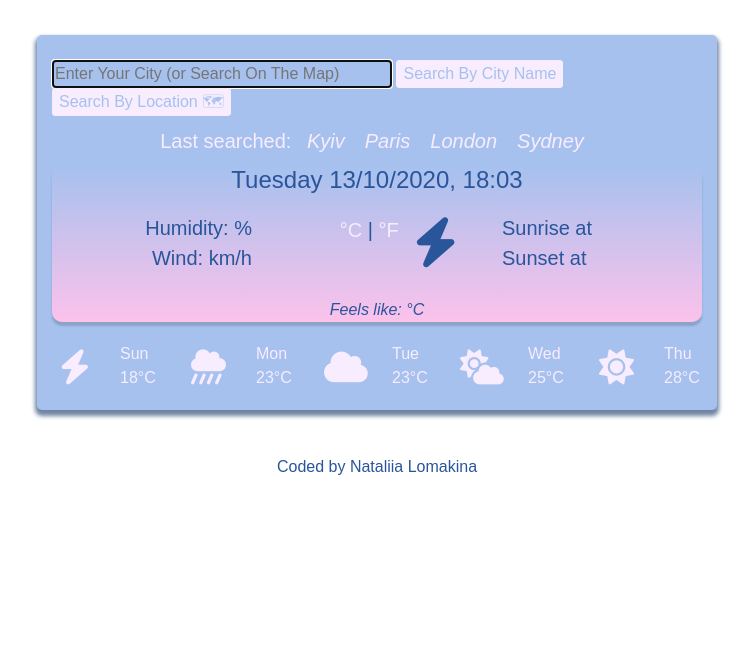
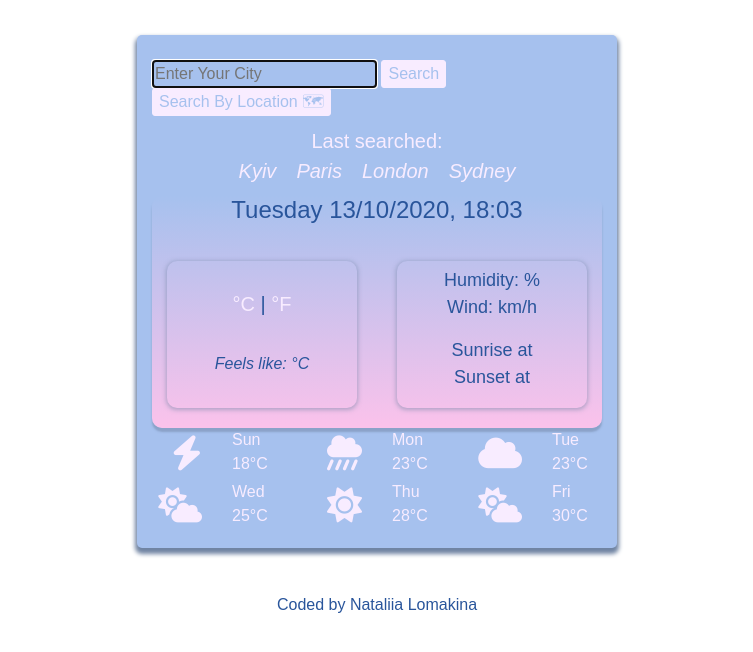
Before and after one commit to LomakinaNataliia/Weather-app, a plain HTML site: page index.html in a window 1280 px wide. Shown: the whole page, without its empty margins (263-1016 px from the left). Drawn offline with nearby package versions, Linux system fonts and the light colour scheme; no server answers; a web font is replaced by a local one.

Commit message:
improoved html and css
changed design to vertical view

```diff
--- a/index.html
+++ b/index.html
@@ -8,10 +8,8 @@
       href="https://fonts.googleapis.com/css2?family=Darker+Grotesque:wght@700&display=swap"
       rel="stylesheet"
     />
-    <link
-      href="https://fonts.googleapis.com/css2?family=Srisakdi:wght@700&display=swap"
-      rel="stylesheet"
-    />
+    <link href="https://fonts.googleapis.com/css2?family=Dancing+Script:wght@700&display=swap" rel="stylesheet">
+    <link href="https://fonts.googleapis.com/css2?family=Staatliches&display=swap" rel="stylesheet">
     <link
       rel="stylesheet"
       href="https://stackpath.bootstrapcdn.com/bootstrap/4.5.2/css/bootstrap.min.css"
@@ -35,13 +33,13 @@
               type="text"
               id="city-input"
               class="search-engine"
-              placeholder="Enter Your City (or Search On The Map)"
+              placeholder="Enter Your City"
               autofocus
               autocomplete="off"
             />
             <input
               type="submit"
-              value="Search By City Name"
+              value="Search"
               class="search-button"
             />
             <input
@@ -64,44 +62,29 @@
         <div class="card-body">
           <h4 id="current-weather-date"></h4>
           <h1 id="city"></h1>
+          <p class="description" id="description"></p>
 
           <div class="row today-info">
-            <div class="col-4">
-              <p class="left-block">
-                Humidity: <span id="humidity"></span>% <br />
-                Wind: <span id="wind"></span> km/h
-              </p>
-            </div>
 
-            <div class="col-4">
-              <div class="row">
-                <div class="col-8 main-block">
+            <div class="col left-block">
               <span class="temperature" id="temperature"></span>
                 <span class="units">
                 <a href="#" class="celsius-link" id="celsius-link">°C</a>
                     |
-                    <a href="#" class="fahrenheit-link" id="fahrenheit-link"
-                      >°F</a
-                    >
+                <a href="#" class="fahrenheit-link" id="fahrenheit-link">°F</a>
               </span>
+              <p class="feels-like">Feels like: <span id="feels-like"></span> °C</p>
             </div>
 
-                <div class="col-4 main-icon">
-                  <p><i class="fas fa-bolt"></i></p>
-                </div>
-              </div>
-            </div>
-
-            <div class="col-4">
-              <p class="right-block">
-                Sunrise at <span id="sunrise"></span><br />
+            <div class="col right-block">
+                <p>Humidity: <span id="humidity"></span>% <br />
+                    Wind: <span id="wind"></span> km/h
+                </p>
+                <p>Sunrise at <span id="sunrise"></span><br />
                     Sunset at <span id="sunset"></span>
                 </p>
             </div>
           </div>
-          <p class="feels-like">Feels like: <span id="feels-like"></span> °C</p>
-
-          <p class="description" id="description"></p>
         </div>
 
         <div>
@@ -130,6 +113,8 @@
                 <div class="col-6 forecast">Tue 23°C</div>
               </div>
             </div>
+          </div>
+          <div class="row">
             <div class="col">
               <div class="row">
                 <div class="col-6 forecast-image">
@@ -144,6 +129,14 @@
                   <i class="fas fa-sun"></i>
                 </div>
                 <div class="col-6 forecast">Thu 28°C</div>
+              </div>
+            </div>
+            <div class="col">
+              <div class="row">
+                <div class="col-6 forecast-image">
+                  <i class="fas fa-cloud-sun"></i>
+                </div>
+                <div class="col-6 forecast">Fri 30°C</div>
               </div>
             </div>
           </div>
--- a/src/style.css
+++ b/src/style.css
@@ -5,7 +5,7 @@ div.container {
   padding: 35px 110px;
   display: block;
 
-  width: 900px;
+  width: 700px;
 }
 
 div.card-back {
@@ -20,7 +20,7 @@ input.search-engine {
   color: #f8ecff;
   border: 1px solid #f8ecff;
   border-radius: 3px;
-  width: 340px;
+  width: 225px;
 }
 
 input.search-button {
@@ -68,17 +68,23 @@ div.card-body {
 #city {
   text-align: center;
   font-size: 50px;
-  font-family: "Srisakdi", cursive;
+  font-family: "Dancing Script", cursive;
 }
 
-p.left-block {
-  margin-top: 10px;
-  text-align: right;
+p.description {
+  text-align: center;
   font-size: 20px;
+
+  font-family: "Staatliches", cursive;
 }
 
-div.main-block {
-  text-align: right;
+div.left-block {
+  margin: 20px;
+  box-shadow: 0px 1px 4px 1px rgba(112, 132, 163, 0.5);
+  border: 1px solid transparent;
+  border-radius: 10px;
+  text-align: center;
+  padding-top: 15px;
 }
 
 span.temperature {
@@ -98,29 +104,20 @@ a.fahrenheit-link {
   color: #f8ecff;
 }
 
-div.main-icon {
-  font-size: 50px;
-  text-align: left;
-  padding: 0;
-  margin-top: 2%;
-}
-
-p.right-block {
-  margin-top: 10px;
-  text-align: left;
-  font-size: 20px;
-}
-
 p.feels-like {
   font-style: italic;
   text-align: center;
 }
 
-p.description {
+div.right-block {
+  font-size: 18px;
   text-align: center;
-  font-size: 20px;
-  margin-top: 20px;
-  font-style: italic;
+  margin: 20px;
+
+  box-shadow: 0px 1px 4px 1px rgba(112, 132, 163, 0.5);
+  border: 1px solid transparent;
+  border-radius: 10px;
+  padding-top: 5px;
 }
 
 div.forecast-image {
```
Lines whose indentation alone changed are shown as unchanged.
